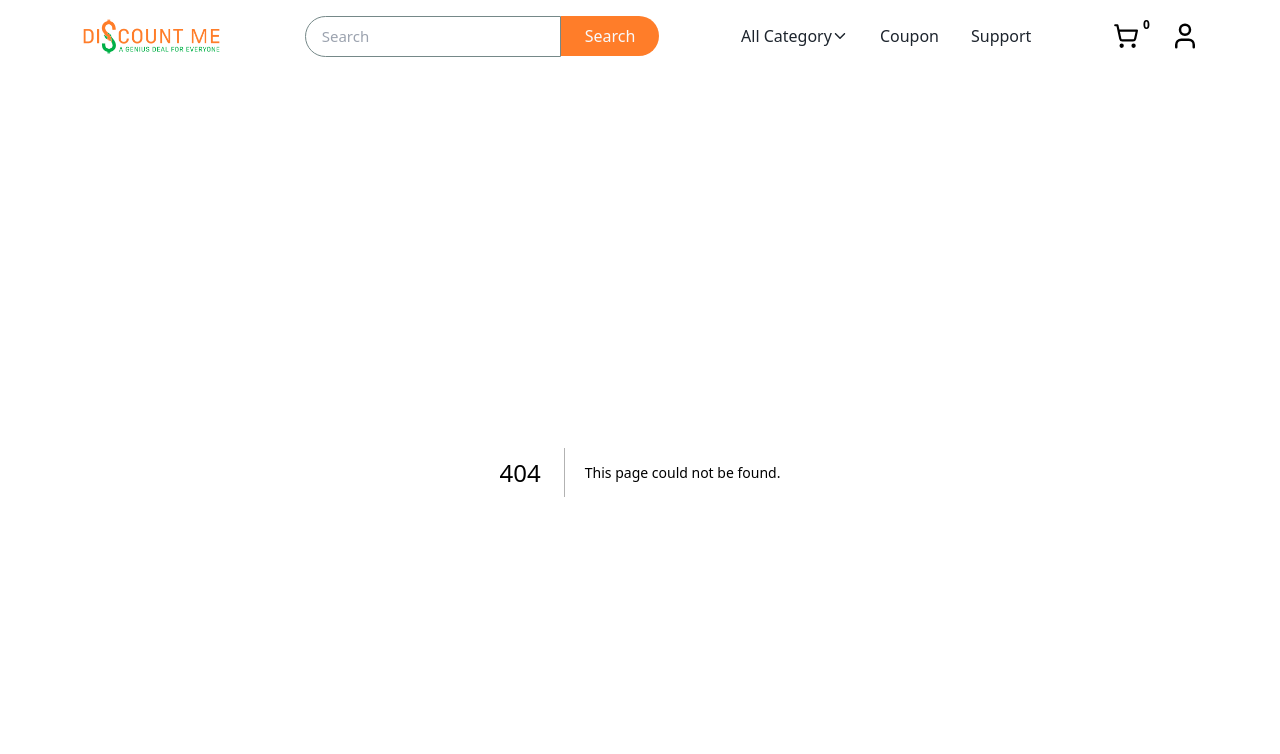
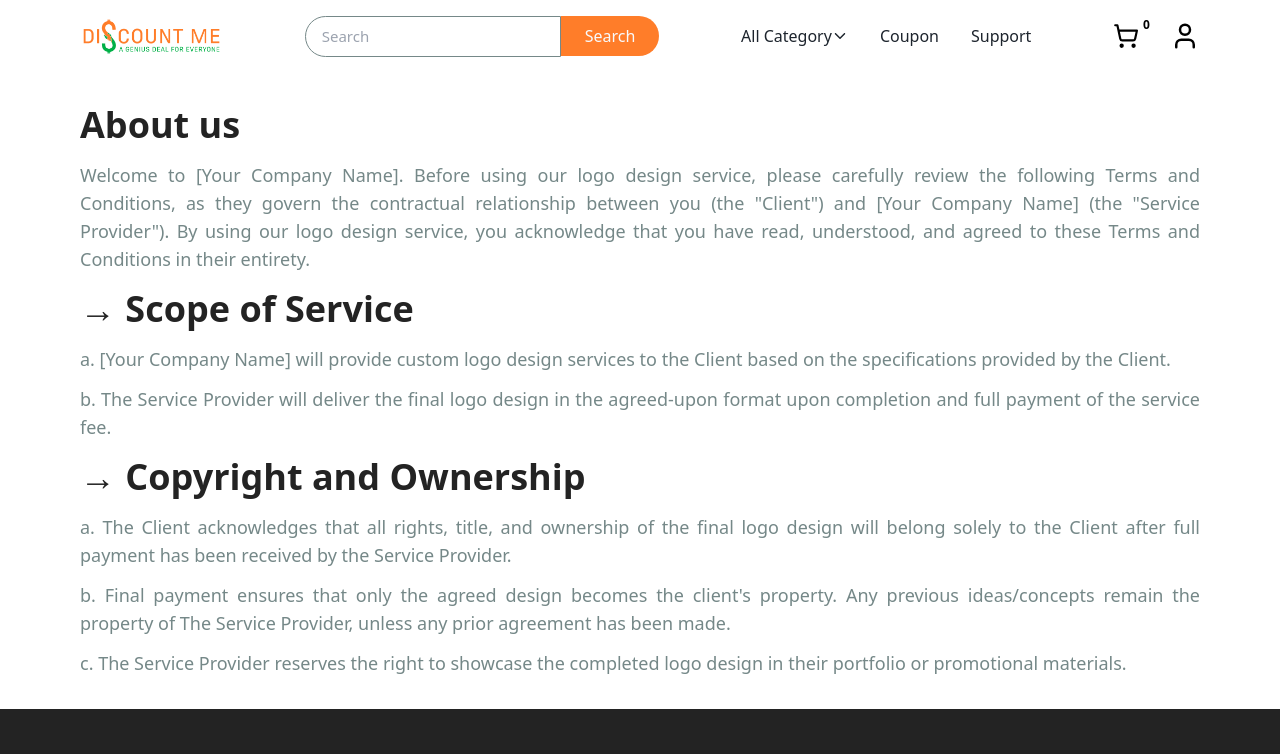
Before and after one commit to Kongkon45/discount-me-client-side, a Next.js app: page /about in a window 1280 px wide. Before the commit this address had no page. Shown: the top 754 px of the page. Built offline with nearby package versions, Linux system fonts and the light colour scheme.

Commit message:
about us section add

```diff
--- /dev/null
+++ b/src/app/about/page.tsx
@@ -0,0 +1,48 @@
+import React from "react";
+
+const aboutPage = () => {
+  return (
+    <div className="container py-8">
+      <h4 className="text-4xl font-bold text-dark-100 pb-4">About us</h4>
+      <p className="text-lg font-normal text-justify text-dark-200">
+        Welcome to [Your Company Name]. Before using our logo design service,
+        please carefully review the following Terms and Conditions, as they
+        govern the contractual relationship between you (the "Client") and [Your
+        Company Name] (the "Service Provider"). By using our logo design
+        service, you acknowledge that you have read, understood, and agreed to
+        these Terms and Conditions in their entirety.
+      </p>
+      <h4 className="text-4xl font-bold text-dark-100 py-4">→ Scope of Service</h4>
+      <ul>
+        <li className="text-lg font-normal text-justify text-dark-200">
+          a. [Your Company Name] will provide custom logo design services to the
+          Client based on the specifications provided by the Client.
+        </li>
+        <li className="text-lg font-normal text-justify text-dark-200 pt-3">
+          b. The Service Provider will deliver the final logo design in the
+          agreed-upon format upon completion and full payment of the service
+          fee.
+        </li>
+      </ul>
+      <h4 className="text-4xl font-bold text-dark-100 py-4">
+        → Copyright and Ownership
+      </h4>
+      <ul>
+        <li className="text-lg font-normal text-justify text-dark-200">
+          a. The Client acknowledges that all rights, title, and ownership of
+          the final logo design will belong solely to the Client after full
+          payment has been received by the Service Provider.
+        </li>
+        <li className="text-lg font-normal text-justify text-dark-200 py-3">
+          b. Final payment ensures that only the agreed design becomes the
+          client's property. Any previous ideas/concepts remain the property of
+          The Service Provider, unless any prior agreement has been made.
+        </li>
+        <li className="text-lg font-normal text-justify text-dark-200">
+        c. The Service Provider reserves the right to showcase the completed logo design in their portfolio or promotional materials.</li>
+      </ul>
+    </div>
+  );
+};
+
+export default aboutPage;
--- a/src/components/shared/Footer/Footer.tsx
+++ b/src/components/shared/Footer/Footer.tsx
@@ -60,6 +60,8 @@ const Footer = () => {
               </li>
               <li className="text-sm md:text-base font-normal">FAQ</li>
               <li className="text-sm md:text-base font-normal">Contact</li>
+              <Link href="/about"><li className="text-sm md:text-base font-normal">About</li></Link>
+
             </ul>
           </div>
           <div className="md:col-span-2">
```
